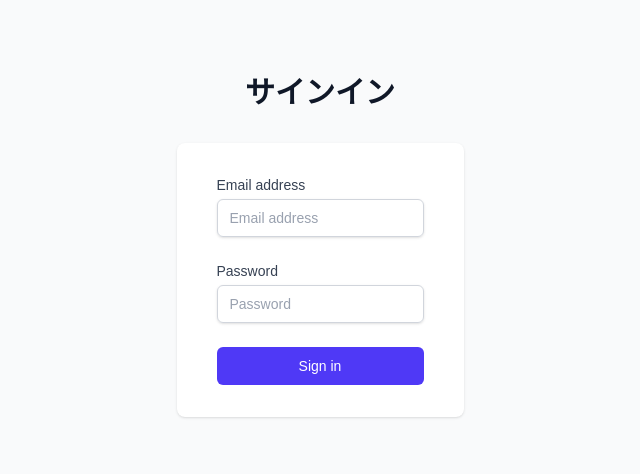
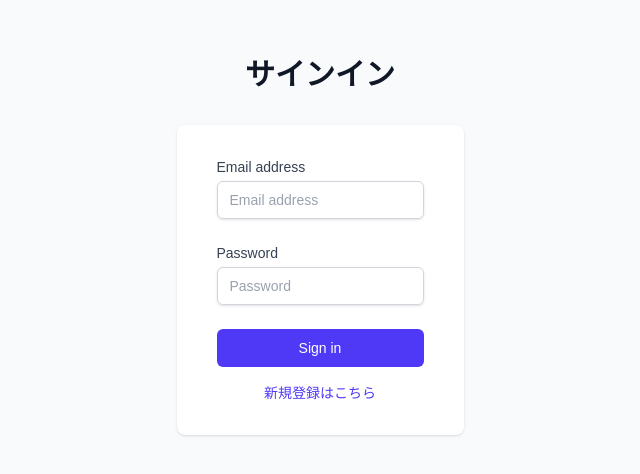
Before and after one commit to marumo333/rag-faq-app, a Next.js app in the folder frontend/: page /login in a window 1280 px wide. Shown: the part 166-640 px from the top of the page, without its empty margins (320-960 px from the left). Built offline with nearby package versions, Linux system fonts and the light colour scheme; no server answers.

Commit message:
refactor: 新規登録遷移を追加

```diff
--- a/frontend/src/features/auth/components/LoginForm.tsx
+++ b/frontend/src/features/auth/components/LoginForm.tsx
@@ -1,5 +1,6 @@
 'use client'
 
+import Link from 'next/link'
 import { useState } from 'react'
 import { useLoginForm } from '@/features/auth/hooks/useLoginForm'
 
@@ -90,6 +91,15 @@ export default function LoginForm() {
               </button>
             </div>
           </form>
+
+          <div className="mt-4 text-center text-sm text-gray-600">
+            <Link
+              href="/signup"
+              className="text-indigo-600 hover:text-indigo-500 font-medium"
+            >
+              新規登録はこちら
+            </Link>
+          </div>
         </div>
       </div>
     </div>
```
